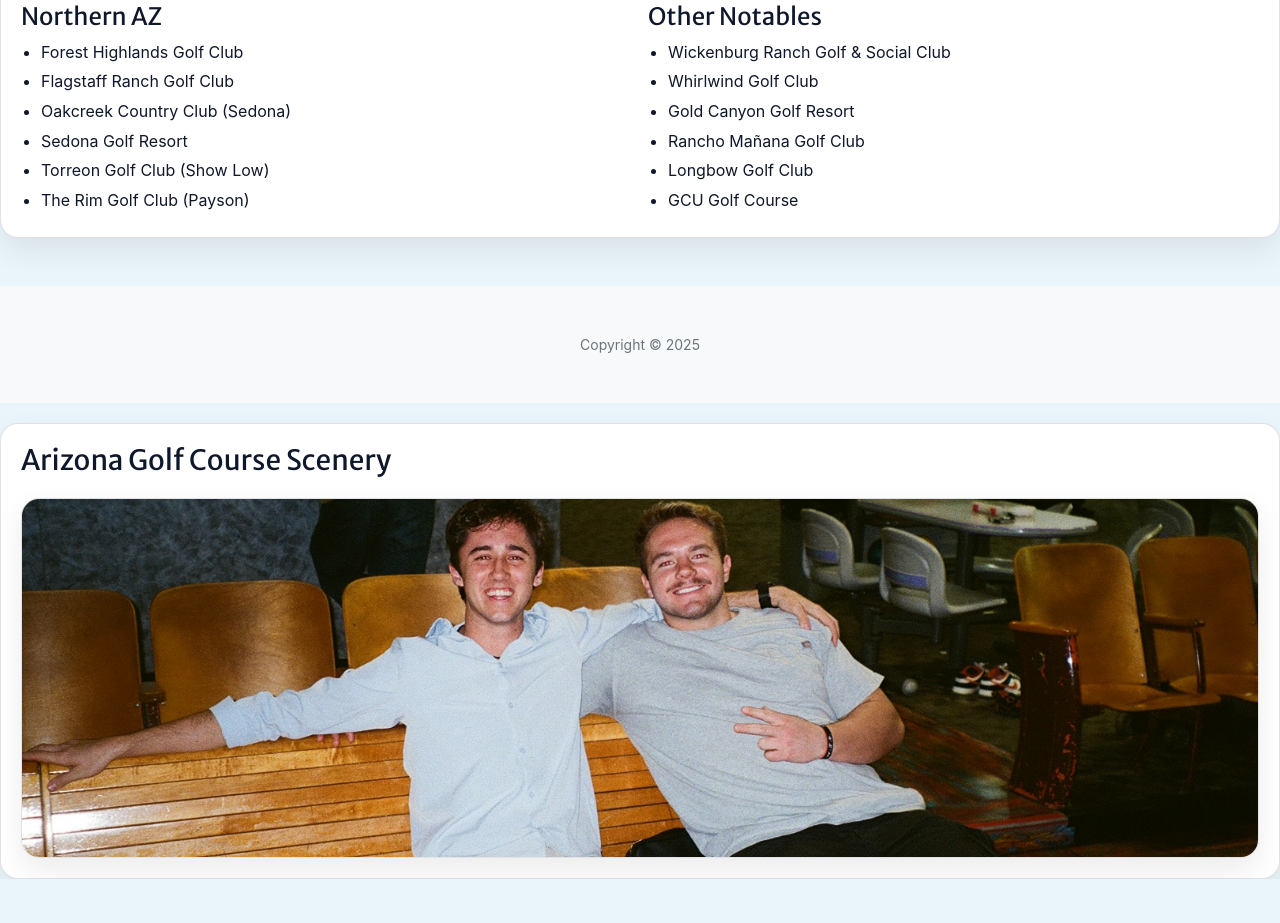
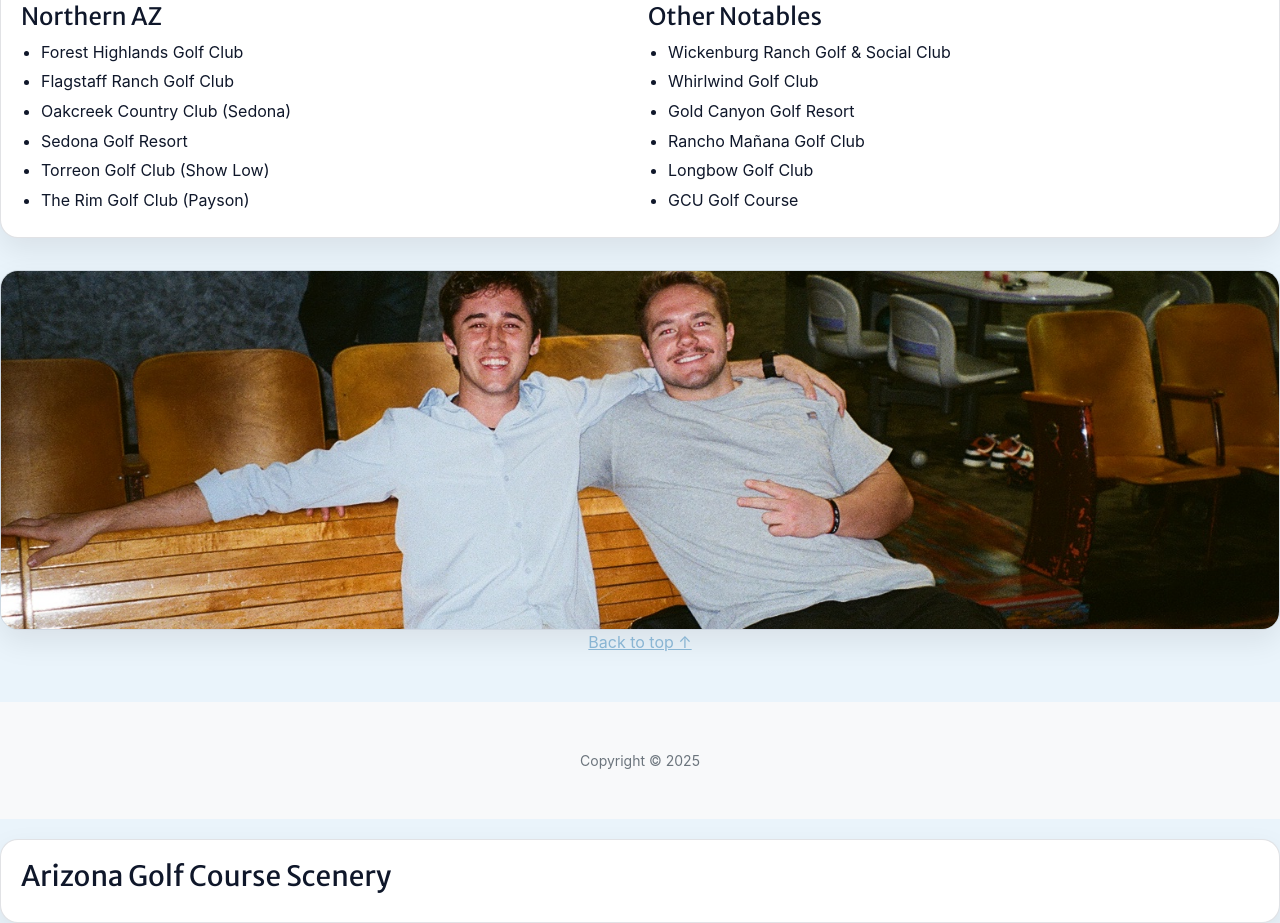
Before and after one commit to cruzito-57/website, a plain HTML site: page scratch.html in a window 1280 px wide. Shown: the part 1251-2174 px from the top of the page. Before the commit the page ends 2130 px from the top, so only its background shows below. Drawn offline with nearby package versions, Linux system fonts and the light colour scheme.

Commit message:
Update scratch.html

```diff
--- a/scratch.html
+++ b/scratch.html
@@ -127,6 +127,13 @@
     </div>
   </div>
 </section>
+  <img
+    src="assets/img/portfolio/fullsize/8.JPG"
+    class="scratch-image"
+  />
+        <div class="text-center mb-4">
+  <a href="#top" class="back-to-top">Back to top ↑</a>
+</div>
 
         <footer class="bg-light py-5 mt-5">
             <div class="container px-4 px-lg-5"><div class="small text-center text-muted">Copyright &copy; 2025</div></div>
@@ -136,11 +143,7 @@
         <!-- Image from index page (Image #7) -->
 <div class="scratch-card">
   <h3>Arizona Golf Course Scenery</h3>
-  <img
-    src="assets/img/portfolio/fullsize/8.JPG"
-    alt="Arizona golf course scenery"
-    class="scratch-image"
-  />
+
 </div>
 
     </body>
```
